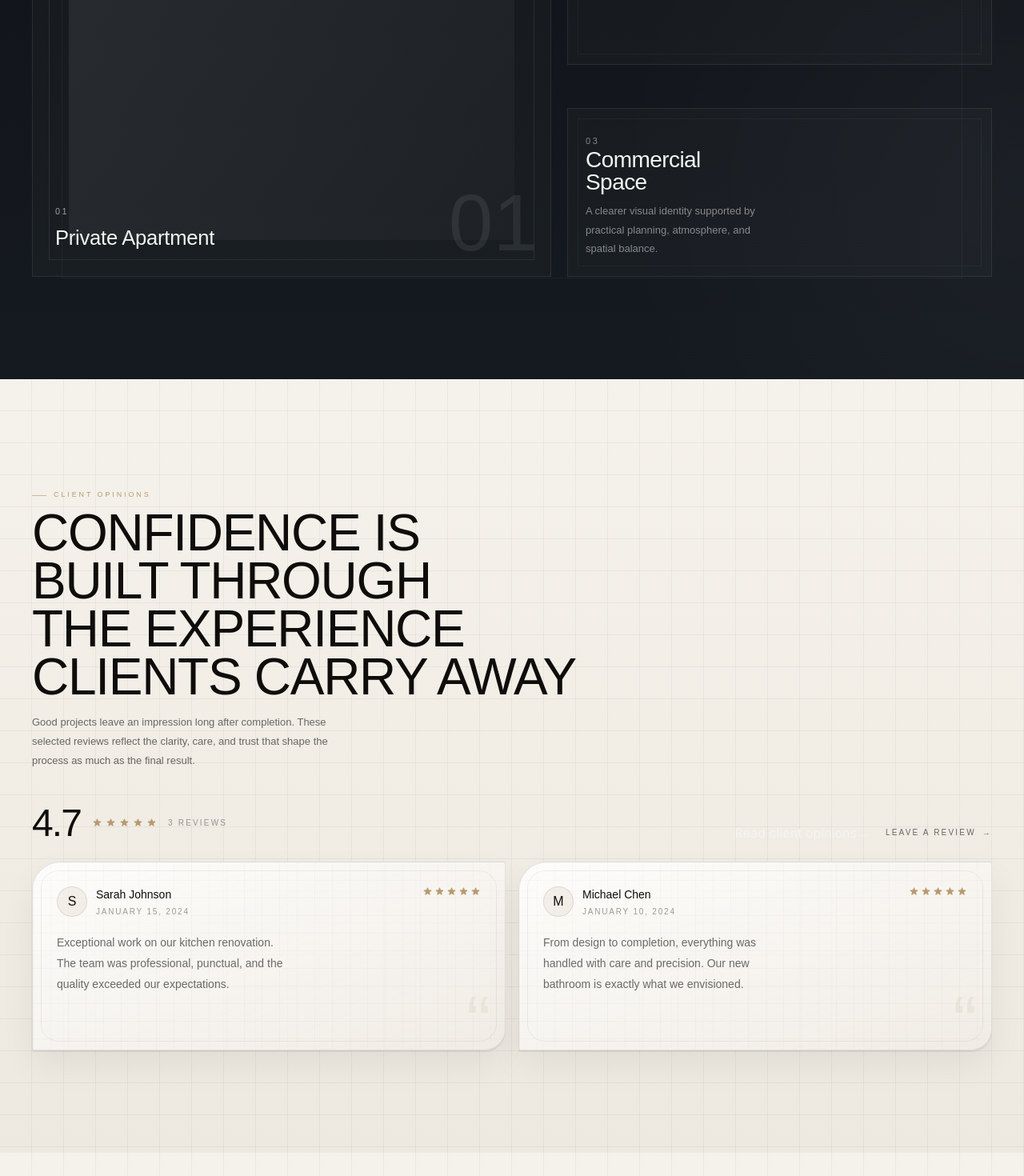
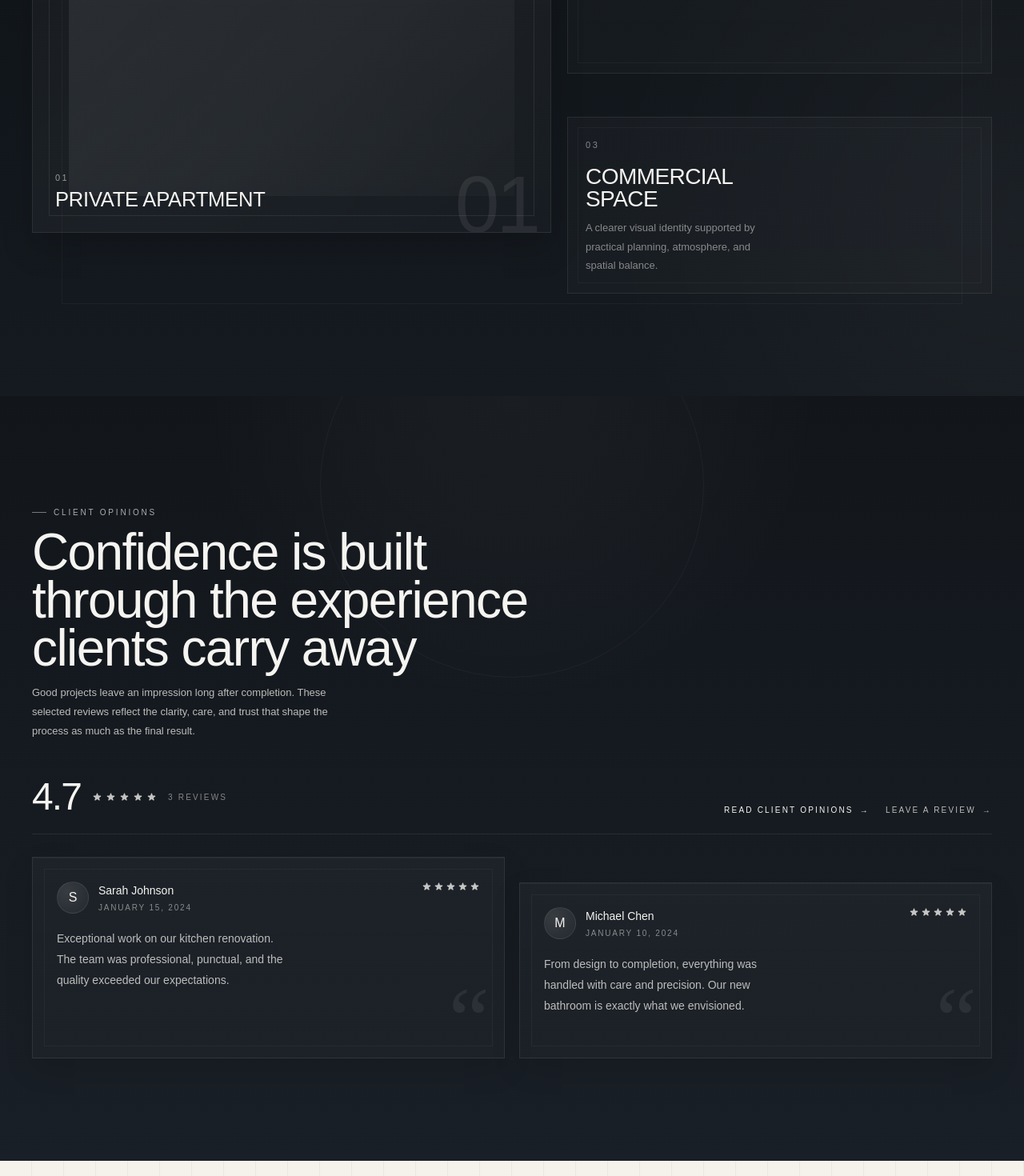
Before and after one commit to romanasolovan/prosto-remont, a Next.js app: page /en in a window 1280 px wide. Shown: the part 4060-5530 px from the top of the page at 80% size. Built offline with nearby package versions, Linux system fonts and the light colour scheme.

Commit message:
refine projects and opinion sections

```diff
--- a/components/home/ClientOpinionsPreview/ClientOpinionsPreview.module.css
+++ b/components/home/ClientOpinionsPreview/ClientOpinionsPreview.module.css
@@ -1,46 +1,61 @@
 .clientOpinionsPreviewSection {
+  --bg-main: #12161b;
+  --bg-soft: #191f26;
+  --ink: #f5f4f0;
+  --ink-soft: rgba(245, 244, 240, 0.74);
+  --ink-muted: rgba(245, 244, 240, 0.5);
+  --line-soft: rgba(255, 255, 255, 0.08);
+  --line-strong: rgba(255, 255, 255, 0.14);
+  --warm: rgba(245, 244, 240, 0.62);
+
   position: relative;
   overflow: hidden;
-  padding: clamp(72px, 10vw, 144px) 0;
+  padding: clamp(80px, 10vw, 152px) 0;
   background:
-    linear-gradient(var(--grid) 1px, transparent 1px),
-    linear-gradient(90deg, var(--grid) 1px, transparent 1px),
-    linear-gradient(180deg, var(--paper) 0%, var(--paper-2) 100%);
-  background-size:
-    40px 40px,
-    40px 40px,
-    auto;
-  background-position:
-    -1px -1px,
-    -1px -1px,
-    0 0;
+    radial-gradient(
+      circle at 50% 0%,
+      rgba(255, 255, 255, 0.035),
+      transparent 34%
+    ),
+    linear-gradient(180deg, var(--bg-main) 0%, var(--bg-soft) 100%);
+}
+
+.clientOpinionsPreviewSection::before {
+  content: "";
+  position: absolute;
+  top: -8rem;
+  left: 50%;
+  width: 30rem;
+  height: 30rem;
+  border: 1px solid rgba(255, 255, 255, 0.04);
+  border-radius: 50%;
+  transform: translateX(-50%);
+  pointer-events: none;
 }
 
 .clientOpinionsPreviewIntro {
-  max-width: 780px;
-  margin-bottom: clamp(30px, 5vw, 42px);
+  max-width: 760px;
+  margin-bottom: clamp(30px, 5vw, 46px);
 }
 
 .sectionLabel {
   display: inline-flex;
   align-items: center;
   gap: 9px;
-  margin-bottom: 10px;
+  margin-bottom: 12px;
   font-family: "Barlow Condensed", sans-serif;
-  font-size: 9px;
+  font-size: 10px;
   font-weight: 500;
-  letter-spacing: 0.32em;
+  letter-spacing: 0.28em;
   text-transform: uppercase;
-  color: var(--sand);
+  color: rgba(245, 244, 240, 0.68);
 }
 
 .sectionLabel::before {
   content: "";
-  display: block;
   width: 18px;
   height: 1px;
-  flex-shrink: 0;
-  background: var(--sand);
+  background: currentColor;
   opacity: 0.65;
 }
 
@@ -50,10 +65,9 @@
   font-size: clamp(32px, 5vw, 64px);
   font-weight: 300;
   line-height: 0.94;
-  letter-spacing: -0.02em;
-  text-transform: uppercase;
+  letter-spacing: -0.025em;
+  color: var(--ink);
   text-wrap: balance;
-  color: var(--ink);
 }
 
 .clientOpinionsPreviewDescription {
@@ -63,13 +77,15 @@
   font-size: clamp(13px, 1vw, 15px);
   font-weight: 300;
   line-height: 1.85;
-  color: var(--ink-60);
+  color: var(--ink-soft);
 }
 
 .clientOpinionsPreviewTop {
   display: grid;
   gap: 22px;
-  margin-bottom: 24px;
+  margin-bottom: 28px;
+  padding-bottom: 22px;
+  border-bottom: 1px solid var(--line-soft);
 }
 
 .clientOpinionsPreviewStats {
@@ -100,11 +116,11 @@
 }
 
 .clientOpinionsPreviewStarFilled {
-  color: var(--sand);
+  color: rgba(245, 244, 240, 0.78);
 }
 
 .clientOpinionsPreviewStarEmpty {
-  color: var(--ink-10);
+  color: rgba(255, 255, 255, 0.14);
 }
 
 .clientOpinionsPreviewCount {
@@ -113,7 +129,7 @@
   font-weight: 500;
   letter-spacing: 0.22em;
   text-transform: uppercase;
-  color: var(--ink-40);
+  color: var(--ink-muted);
 }
 
 .clientOpinionsPreviewActions {
@@ -123,27 +139,40 @@
   gap: 16px 20px;
 }
 
+.sectionLink,
 .clientOpinionsPreviewSecondaryLink {
   display: inline-flex;
   align-items: center;
   gap: 8px;
-  text-decoration: none;
   font-family: "Barlow Condensed", sans-serif;
   font-size: 10px;
   font-weight: 500;
   letter-spacing: 0.22em;
   text-transform: uppercase;
-  color: var(--ink-60);
   transition:
     gap 220ms ease,
     color 200ms ease;
 }
 
-.clientOpinionsPreviewSecondaryLink:hover {
-  gap: 14px;
+.sectionLink {
   color: var(--ink);
 }
 
+.clientOpinionsPreviewSecondaryLink {
+  color: var(--ink-soft);
+}
+
+.sectionLink:hover,
+.clientOpinionsPreviewSecondaryLink:hover {
+  gap: 14px;
+}
+
+.linkArrow {
+  display: inline-block;
+  transition: transform 220ms ease;
+}
+
+.sectionLink:hover .linkArrow,
 .clientOpinionsPreviewSecondaryLink:hover .linkArrow {
   transform: translateX(3px);
 }
@@ -156,38 +185,29 @@
 
 .clientOpinionsPreviewCard {
   position: relative;
-  overflow: hidden;
   min-height: 220px;
   padding: clamp(24px, 3vw, 30px);
-  border: 0.5px solid var(--ink-10);
-  border-radius: var(--r-xl) var(--r-sm) var(--r-lg) var(--r-sm);
-  background: var(--panel-light);
-  box-shadow: var(--shadow-light);
+  border: 1px solid var(--line-soft);
+  background: linear-gradient(
+    180deg,
+    rgba(255, 255, 255, 0.03) 0%,
+    rgba(255, 255, 255, 0.015) 100%
+  );
+  box-shadow:
+    inset 0 1px 0 rgba(255, 255, 255, 0.045),
+    0 14px 34px rgba(0, 0, 0, 0.12);
   transition:
     border-color 250ms ease,
     transform 320ms cubic-bezier(0.22, 1, 0.36, 1),
-    box-shadow 250ms ease;
+    background 250ms ease;
 }
 
 .clientOpinionsPreviewCard::before {
   content: "";
   position: absolute;
-  inset: 10px;
-  border: 0.5px solid var(--ink-06);
-  border-radius: calc(var(--r-lg) - 4px);
+  inset: 14px;
+  border: 1px solid rgba(255, 255, 255, 0.04);
   pointer-events: none;
-}
-
-.clientOpinionsPreviewCard::after {
-  content: "";
-  position: absolute;
-  inset: 0;
-  opacity: 0.45;
-  pointer-events: none;
-  background-image:
-    linear-gradient(var(--grid) 1px, transparent 1px),
-    linear-gradient(90deg, var(--grid) 1px, transparent 1px);
-  background-size: 22px 22px;
 }
 
 .clientOpinionsPreviewQuoteMark {
@@ -196,11 +216,11 @@
   bottom: -10px;
   z-index: 0;
   user-select: none;
-  font-family: "Barlow Condensed", sans-serif;
-  font-size: clamp(72px, 7vw, 92px);
-  font-weight: 200;
+  font-family: "Cormorant Garamond", "Times New Roman", serif;
+  font-size: clamp(92px, 9vw, 124px);
+  font-weight: 300;
   line-height: 1;
-  color: rgba(184, 154, 112, 0.12);
+  color: rgba(255, 255, 255, 0.07);
 }
 
 .clientOpinionsPreviewCardHeader {
@@ -216,20 +236,25 @@
 .clientOpinionsPreviewAuthor {
   display: flex;
   align-items: center;
-  gap: 11px;
+  gap: 12px;
   min-width: 0;
 }
 
 .clientOpinionsPreviewAvatar {
-  width: 38px;
-  height: 38px;
+  width: 40px;
+  height: 40px;
   flex-shrink: 0;
-  display: flex;
-  align-items: center;
-  justify-content: center;
-  border: 0.5px solid var(--ink-10);
+  display: grid;
+  place-items: center;
+  border: 1px solid var(--line-soft);
   border-radius: 50%;
-  background: rgba(184, 154, 112, 0.12);
+  background:
+    radial-gradient(
+      circle at 30% 30%,
+      rgba(255, 255, 255, 0.1),
+      rgba(255, 255, 255, 0.03) 72%
+    ),
+    rgba(255, 255, 255, 0.025);
   color: var(--ink);
   font-family: "Barlow Condensed", sans-serif;
   font-size: 16px;
@@ -250,7 +275,7 @@
   font-weight: 500;
   letter-spacing: 0.18em;
   text-transform: uppercase;
-  color: var(--ink-40);
+  color: var(--ink-muted);
 }
 
 .clientOpinionsPreviewCardRating {
@@ -265,13 +290,13 @@
 .clientOpinionsPreviewText {
   position: relative;
   z-index: 1;
-  max-width: 37ch;
+  max-width: 38ch;
   margin: 0;
   font-family: "Barlow", sans-serif;
   font-size: clamp(14px, 1vw, 15px);
   line-height: 1.86;
   font-weight: 300;
-  color: var(--ink-60);
+  color: var(--ink-soft);
 }
 
 @media (min-width: 768px) {
@@ -284,21 +309,23 @@
 @media (min-width: 900px) {
   .clientOpinionsPreviewGrid {
     grid-template-columns: repeat(2, minmax(0, 1fr));
+    gap: 18px;
   }
 
-  .clientOpinionsPreviewCard {
-    min-height: 236px;
+  .clientOpinionsPreviewCard:nth-child(2) {
+    margin-top: 32px;
   }
 }
 
 @media (hover: hover) {
   .clientOpinionsPreviewCard:hover {
-    border-color: var(--ink-20);
+    border-color: var(--line-strong);
     transform: translateY(-4px);
-    box-shadow:
-      0 2px 0 rgba(14, 13, 11, 0.06),
-      0 22px 50px rgba(14, 13, 11, 0.08),
-      inset 0 1px 0 rgba(255, 255, 255, 0.82);
+    background: linear-gradient(
+      180deg,
+      rgba(255, 255, 255, 0.038) 0%,
+      rgba(255, 255, 255, 0.02) 100%
+    );
   }
 }
 
@@ -307,3 +334,13 @@
     max-width: 100%;
   }
 }
+
+@media (prefers-reduced-motion: reduce) {
+  .clientOpinionsPreviewCard {
+    transition: none;
+  }
+
+  .clientOpinionsPreviewCard:hover {
+    transform: none;
+  }
+}
--- a/components/home/ClientOpinionsPreview/ClientOpinionsPreview.tsx
+++ b/components/home/ClientOpinionsPreview/ClientOpinionsPreview.tsx
@@ -66,7 +66,7 @@ export default function ClientOpinionsPreview() {
   };
 
   return (
-    <div
+    <section
       className={styles.clientOpinionsPreviewSection}
       aria-labelledby="client-opinions-preview-title"
     >
@@ -202,6 +202,6 @@ export default function ClientOpinionsPreview() {
           ))}
         </div>
       </div>
-    </div>
+    </section>
   );
 }
--- a/components/home/ProjectsPreview/ProjectsPreview.module.css
+++ b/components/home/ProjectsPreview/ProjectsPreview.module.css
@@ -1,37 +1,33 @@
 .projectsPreview {
-  --bg-main: #0c0f13;
+  --bg-main: #0c1014;
   --bg-deep: #151a20;
   --ink: #f5f4f0;
-  --ink-soft: rgba(245, 244, 240, 0.72);
+  --ink-soft: rgba(245, 244, 240, 0.74);
   --ink-muted: rgba(245, 244, 240, 0.5);
   --line-soft: rgba(255, 255, 255, 0.08);
   --line-strong: rgba(255, 255, 255, 0.16);
-  --glow: rgba(255, 255, 255, 0.04);
 
   position: relative;
   overflow: hidden;
   padding: clamp(80px, 10vw, 160px) 0;
-
-  /* UNIQUE layered cinematic background */
   background:
     radial-gradient(
-      circle at 20% 0%,
+      circle at 18% 0%,
       rgba(255, 255, 255, 0.04),
       transparent 30%
     ),
     radial-gradient(
-      circle at 100% 80%,
+      circle at 100% 82%,
       rgba(255, 255, 255, 0.035),
       transparent 32%
     ),
     linear-gradient(180deg, var(--bg-main) 0%, var(--bg-deep) 100%);
 }
 
-/* subtle large framing lines */
 .projectsPreview::before {
   content: "";
   position: absolute;
-  inset: 10% 6%;
+  inset: 9% 6%;
   border: 1px solid rgba(255, 255, 255, 0.04);
   pointer-events: none;
 }
@@ -45,8 +41,6 @@
   max-width: 640px;
 }
 
-/* label */
-
 .label {
   display: inline-flex;
   align-items: center;
@@ -54,6 +48,7 @@
   margin-bottom: 12px;
   font-family: "Barlow Condensed", sans-serif;
   font-size: 10px;
+  font-weight: 500;
   letter-spacing: 0.28em;
   text-transform: uppercase;
   color: rgba(245, 244, 240, 0.68);
@@ -67,8 +62,6 @@
   opacity: 0.6;
 }
 
-/* title */
-
 .title {
   margin: 0 0 16px;
   font-family: "Barlow Condensed", sans-serif;
@@ -77,20 +70,18 @@
   line-height: 0.94;
   letter-spacing: -0.025em;
   color: var(--ink);
+  text-wrap: balance;
 }
-
-/* description */
 
 .description {
   max-width: 48ch;
   margin: 0 0 24px;
   font-family: "Barlow", sans-serif;
   font-size: 14px;
+  font-weight: 300;
   line-height: 1.85;
   color: var(--ink-soft);
 }
-
-/* link */
 
 .link {
   display: inline-flex;
@@ -98,6 +89,7 @@
   gap: 10px;
   font-family: "Barlow Condensed", sans-serif;
   font-size: 10px;
+  font-weight: 500;
   letter-spacing: 0.24em;
   text-transform: uppercase;
   color: var(--ink);
@@ -116,25 +108,39 @@
   transform: translateX(4px);
 }
 
-/* LAYOUT */
-
 .layout {
   display: grid;
   grid-template-columns: 1fr;
   gap: 18px;
 }
 
-/* FEATURED — main gallery piece */
-
 .featuredCard {
   position: relative;
   min-height: clamp(260px, 36vw, 460px);
+  overflow: hidden;
   border: 1px solid var(--line-soft);
-  background: rgba(255, 255, 255, 0.02);
-  overflow: hidden;
+  background: linear-gradient(
+    180deg,
+    rgba(255, 255, 255, 0.03) 0%,
+    rgba(255, 255, 255, 0.015) 100%
+  );
+  box-shadow:
+    inset 0 1px 0 rgba(255, 255, 255, 0.04),
+    0 18px 40px rgba(0, 0, 0, 0.16);
 }
 
-/* layered frame */
+.featuredCard::after {
+  content: "";
+  position: absolute;
+  inset: 0;
+  background: linear-gradient(
+    135deg,
+    transparent 0%,
+    rgba(255, 255, 255, 0.018) 55%,
+    transparent 100%
+  );
+  pointer-events: none;
+}
 
 .featuredFrameOuter {
   position: absolute;
@@ -153,45 +159,48 @@
   transition: transform 500ms cubic-bezier(0.22, 1, 0.36, 1);
 }
 
-/* meta */
-
 .featuredMeta {
   position: absolute;
   left: 28px;
   bottom: 28px;
+  z-index: 2;
   display: grid;
   gap: 6px;
 }
 
 .featuredMetaNumber {
+  display: inline-block;
   font-family: "Barlow Condensed", sans-serif;
   font-size: 11px;
+  font-weight: 500;
   letter-spacing: 0.22em;
   text-transform: uppercase;
-  color: rgba(245, 244, 240, 0.6);
+  color: rgba(245, 244, 240, 0.58);
 }
 
 .featuredMetaLabel {
   font-family: "Barlow Condensed", sans-serif;
   font-size: clamp(20px, 2vw, 28px);
   font-weight: 300;
+  line-height: 1;
   letter-spacing: -0.01em;
+  text-transform: uppercase;
   color: var(--ink);
 }
-
-/* big number */
 
 .featuredNumber {
   position: absolute;
   right: 16px;
   bottom: -8px;
+  z-index: 2;
+  user-select: none;
   font-family: "Barlow Condensed", sans-serif;
   font-size: clamp(60px, 8vw, 100px);
   font-weight: 200;
+  line-height: 0.85;
+  letter-spacing: -0.04em;
   color: rgba(255, 255, 255, 0.08);
 }
-
-/* SIDE PROJECTS */
 
 .sideGrid {
   display: grid;
@@ -202,36 +211,41 @@
   position: relative;
   padding: 26px 22px 22px;
   border: 1px solid var(--line-soft);
-  background: rgba(255, 255, 255, 0.02);
+  background: linear-gradient(
+    180deg,
+    rgba(255, 255, 255, 0.025) 0%,
+    rgba(255, 255, 255, 0.014) 100%
+  );
   transition:
     transform 320ms ease,
     border-color 250ms ease,
     background 250ms ease;
 }
 
-/* subtle inner frame */
-
 .projectCard::before {
   content: "";
   position: absolute;
   inset: 12px;
   border: 1px solid rgba(255, 255, 255, 0.04);
+  pointer-events: none;
 }
 
-/* number */
-
 .projectNumber {
+  position: relative;
+  z-index: 1;
+  display: block;
   margin-bottom: 18px;
   font-family: "Barlow Condensed", sans-serif;
   font-size: 11px;
+  font-weight: 500;
   letter-spacing: 0.24em;
   text-transform: uppercase;
   color: rgba(245, 244, 240, 0.5);
 }
 
-/* title */
-
 .projectTitle {
+  position: relative;
+  z-index: 1;
   margin: 0 0 10px;
   max-width: 14ch;
   font-family: "Barlow Condensed", sans-serif;
@@ -239,25 +253,27 @@
   font-weight: 300;
   line-height: 1;
   letter-spacing: -0.02em;
+  text-transform: uppercase;
   color: var(--ink);
 }
 
-/* description */
-
 .projectDescription {
+  position: relative;
+  z-index: 1;
   max-width: 34ch;
+  margin: 0;
   font-family: "Barlow", sans-serif;
   font-size: 13px;
+  font-weight: 300;
   line-height: 1.8;
   color: var(--ink-muted);
 }
-
-/* DESKTOP */
 
 @media (min-width: 900px) {
   .layout {
     grid-template-columns: 1.1fr 0.9fr;
     gap: 20px;
+    align-items: start;
   }
 
   .sideGrid {
@@ -269,8 +285,6 @@
   }
 }
 
-/* HOVER */
-
 @media (hover: hover) {
   .featuredCard:hover .featuredFrameInner {
     transform: scale(1.04);
@@ -279,11 +293,13 @@
   .projectCard:hover {
     transform: translateY(-4px);
     border-color: var(--line-strong);
-    background: rgba(255, 255, 255, 0.04);
+    background: linear-gradient(
+      180deg,
+      rgba(255, 255, 255, 0.04) 0%,
+      rgba(255, 255, 255, 0.02) 100%
+    );
   }
 }
-
-/* REDUCED MOTION */
 
 @media (prefers-reduced-motion: reduce) {
   .featuredFrameInner,
--- a/components/home/ProjectsPreview/ProjectsPreview.tsx
+++ b/components/home/ProjectsPreview/ProjectsPreview.tsx
@@ -21,7 +21,7 @@ export default function ProjectsPreview() {
   ];
 
   return (
-    <div className={styles.projectsPreview} id="projects">
+    <section className={styles.projectsPreview} id="projects">
       <div className="container">
         <div className={styles.inner}>
           <div className={styles.content}>
@@ -69,6 +69,6 @@ export default function ProjectsPreview() {
           </div>
         </div>
       </div>
-    </div>
+    </section>
   );
 }
```
